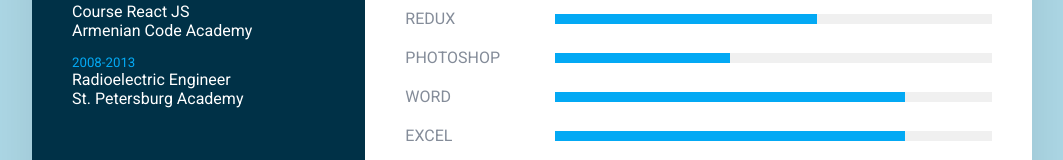
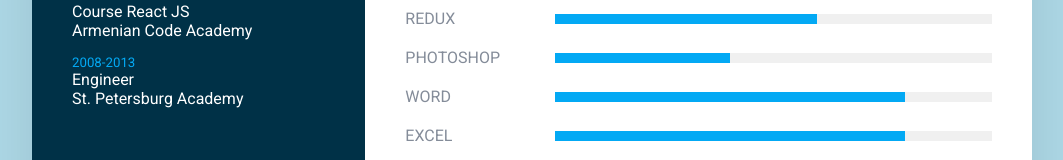
Before and after one commit to Vigen-Aghababyan/My-CV, a plain HTML site: page index.html in a window 1280 px wide. Shown: the part 799-959 px from the top of the page, without its empty margins (108-1171 px from the left). Drawn offline with Linux system fonts and the light colour scheme.

Commit message:
change frofile

```diff
--- a/index.html
+++ b/index.html
@@ -83,7 +83,7 @@
 						</li>
 						<li>
 							<h5>2008-2013</h5>
-							<h4>Radioelectric Engineer</h4>
+							<h4>Engineer</h4>
 							<h4>St. Petersburg Academy</h4>
 						</li>
 
```
